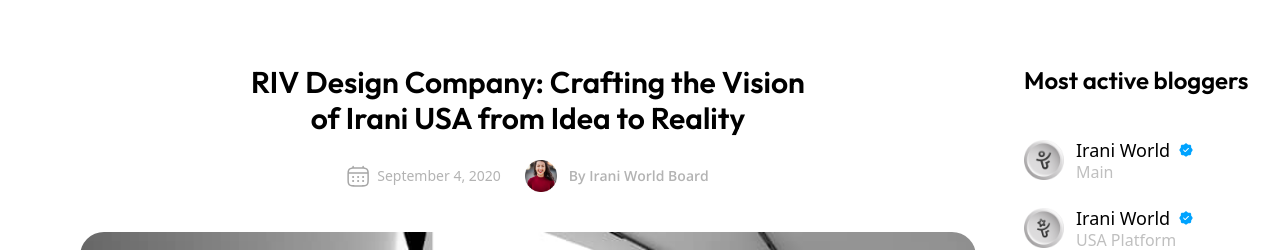
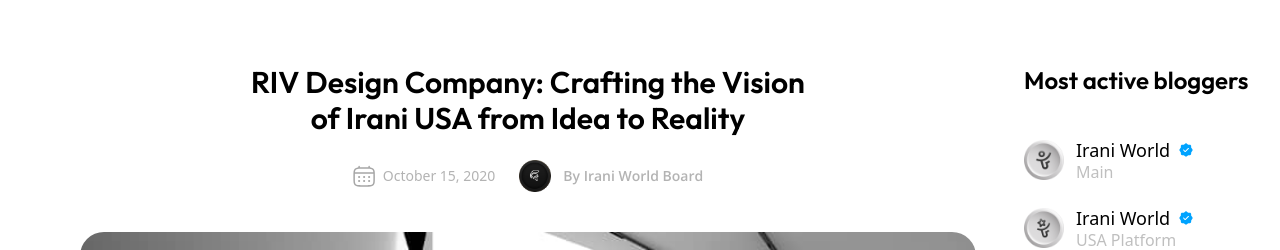
Before and after one commit to MiladDevarts/irani-world, a Next.js app: page /blog/vision-of-irani-usa in a window 1280 px wide. Shown: the top 250 px of the page. Built offline with nearby package versions, Linux system fonts and the light colour scheme.

Commit message:
fix: edit blog slug

```diff
--- a/app/blog/page.tsx
+++ b/app/blog/page.tsx
@@ -110,7 +110,7 @@
               cover={"/images/thumbnails/riv-cover.jpg"}
             />
             <NewsCardFullWidth
-              url="/wsa-company"
+              url="blog/wps-associations-new-endeavor"
               readingTime={"3"}
               title={
                 "WSA Company Announces Exciting Partnership with RIV Company and WPS Association for Innovative Advertising Platform"
--- a/app/blog/vision-of-irani-usa/page.tsx
+++ b/app/blog/vision-of-irani-usa/page.tsx
@@ -64,10 +64,10 @@
                     fill="#A6A6A6"
                   />
                 </svg>
-                September 4, 2020
+                October 15, 2020
               </div>
               <div className="flex items-center gap-x-3">
-                <img className="w-8" src="/images/avatar/1.png" alt="" />
+                <img className="w-8" src="/images/bloggers/riv.png" alt="" />
                 <h1 className="text-sm font-semibold font-opensans flex flex-col items-start">
                   By Irani World Board
                 </h1>
```
